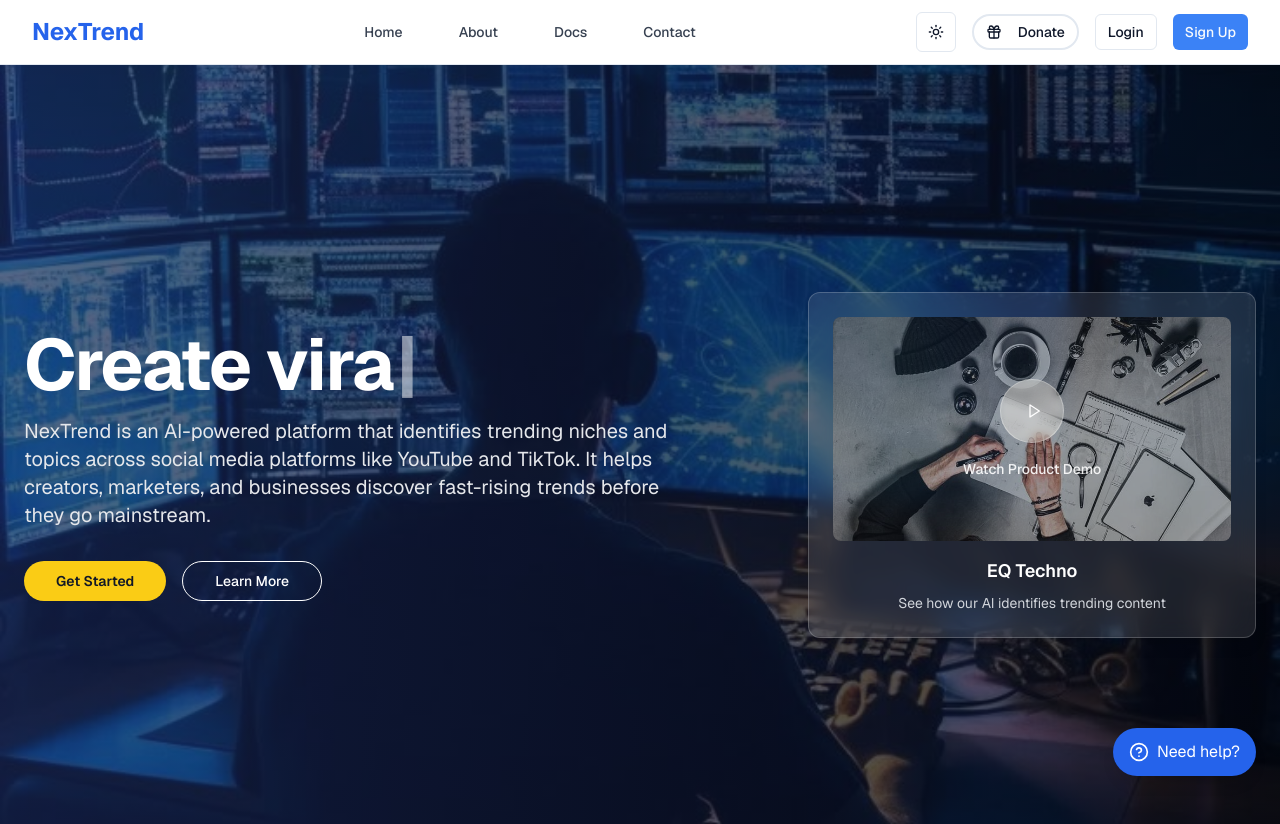
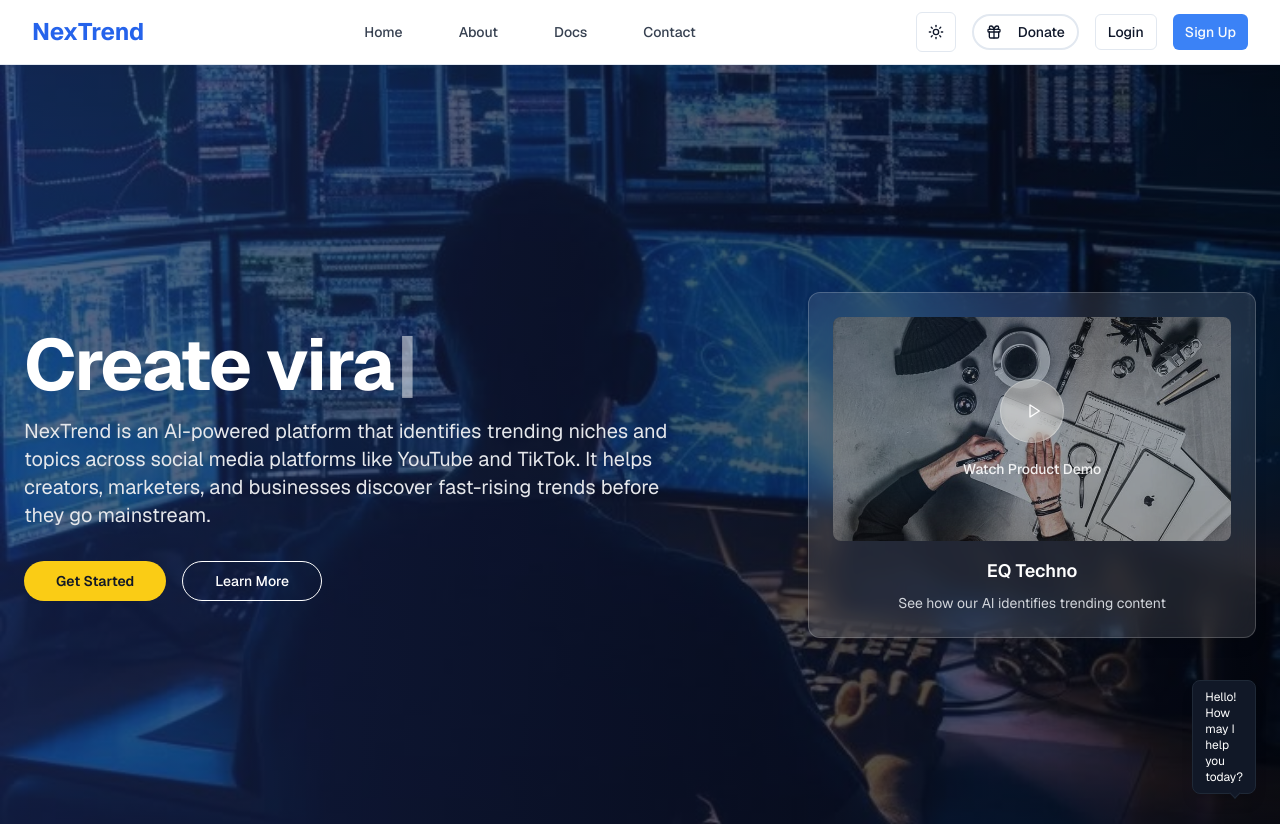
Before and after one commit to CyberMindX-AI/testingrepo, a Next.js app: page / in a window 1280 px wide. Shown: the top 824 px of the page. Built offline with nearby package versions, Linux system fonts and the light colour scheme.

Commit message:
changes on the chatbot widgets and navbar

```diff
--- a/components/chatbot-widget.tsx
+++ b/components/chatbot-widget.tsx
@@ -4,7 +4,7 @@ import { useEffect, useRef, useState } from "react"
 import { Button } from "@/components/ui/button"
 import { Input } from "@/components/ui/input"
 import { Textarea } from "@/components/ui/textarea"
-import { Dialog, DialogContent, DialogHeader, DialogTitle, DialogTrigger } from "@/components/ui/dialog"
+import { Sheet, SheetContent, SheetHeader, SheetTitle, SheetTrigger } from "@/components/ui/sheet"
 import { HelpCircle, Send, MessageSquare, Bug, BookOpenText, PhoneCall, Sparkles } from "lucide-react"
 import { Switch } from "@/components/ui/switch"
 import { motion, AnimatePresence } from "framer-motion"
@@ -24,6 +24,7 @@ export default function ChatbotWidget() {
   const [bugEmail, setBugEmail] = useState("")
   const [bugDesc, setBugDesc] = useState("")
   const [bugUrgent, setBugUrgent] = useState(false)
+  const [showNudge, setShowNudge] = useState(false)
   const scrollRef = useRef<HTMLDivElement>(null)
 
   useEffect(() => {
@@ -31,6 +32,16 @@ export default function ChatbotWidget() {
       scrollRef.current.scrollTop = scrollRef.current.scrollHeight
     }
   }, [open, messages])
+
+  // Show a greeting nudge on every visit (each page load)
+  useEffect(() => {
+    const timer = setTimeout(() => setShowNudge(true), 1200)
+    const autoHide = setTimeout(() => setShowNudge(false), 8000)
+    return () => {
+      clearTimeout(timer)
+      clearTimeout(autoHide)
+    }
+  }, [])
 
   const send = async (text: string, intent?: string) => {
     if (!text.trim()) return
@@ -69,20 +80,42 @@ export default function ChatbotWidget() {
 
   return (
     <div className="fixed bottom-6 right-6 z-50">
-      <Dialog open={open} onOpenChange={setOpen}>
-        <DialogTrigger asChild>
+      <Sheet
+        open={open}
+        onOpenChange={(v) => {
+          setOpen(v)
+          if (v) setShowNudge(false)
+        }}
+      >
+        <SheetTrigger asChild>
           <motion.button
-            className="h-12 px-4 rounded-full shadow-lg bg-blue-600 hover:bg-blue-700 text-white flex items-center"
-            whileHover={{ scale: 1.03 }}
+            aria-label="Open chat"
+            className="h-12 w-12 rounded-full shadow-lg bg-blue-600 hover:bg-blue-700 text-white flex items-center justify-center"
+            whileHover={{ scale: 1.05 }}
             whileTap={{ scale: 0.98 }}
           >
-            <HelpCircle className="h-5 w-5 mr-2" /> Need help?
+            <MessageSquare className="h-5 w-5" />
           </motion.button>
-        </DialogTrigger>
-        <DialogContent className="max-w-lg p-0 overflow-hidden bg-gray-900 text-white border border-gray-800">
-          <DialogHeader className="px-4 pt-4 pb-2">
+        </SheetTrigger>
+        {/* Greeting nudge bubble */}
+        <AnimatePresence>
+          {showNudge && !open && (
+            <motion.div
+              initial={{ opacity: 0, y: 6 }}
+              animate={{ opacity: 1, y: 0 }}
+              exit={{ opacity: 0, y: 6 }}
+              transition={{ duration: 0.2 }}
+              className="absolute -top-12 right-0 max-w-[220px] rounded-lg bg-gray-900 text-white text-xs px-3 py-2 border border-gray-800 shadow-lg"
+            >
+              Hello! How may I help you today?
+              <span className="absolute -bottom-1 right-4 w-2 h-2 bg-gray-900 rotate-45 border-r border-b border-gray-800"></span>
+            </motion.div>
+          )}
+        </AnimatePresence>
+        <SheetContent side="right" className="p-0 bg-gray-900 text-white border-l border-gray-800 w-[380px] sm:w-[420px]">
+          <SheetHeader className="px-4 pt-4 pb-2">
             <div className="flex items-center justify-between">
-              <DialogTitle className="text-white">NexTrend Assistant</DialogTitle>
+              <SheetTitle className="text-white">NexTrend Assistant</SheetTitle>
               <div className="flex items-center gap-2">
                 <a
                   href="/contact"
@@ -92,7 +125,7 @@ export default function ChatbotWidget() {
                 </a>
               </div>
             </div>
-          </DialogHeader>
+          </SheetHeader>
 
           {/* Quick intents */}
           <motion.div
@@ -258,8 +291,8 @@ export default function ChatbotWidget() {
               <Send className="h-4 w-4" />
             </Button>
           </form>
-        </DialogContent>
-      </Dialog>
+        </SheetContent>
+      </Sheet>
     </div>
   )
 }
--- a/components/navbar.tsx
+++ b/components/navbar.tsx
@@ -40,7 +40,7 @@ export function Navbar() {
     { href: "/contact", label: "Contact" },
   ]
 
-  const links = isWorkspace ? [...workspaceLinks, ...defaultLinks] : defaultLinks
+  const links = isWorkspace ? workspaceLinks : defaultLinks
   const linkBaseClass = isWorkspace
     ? "text-white hover:text-white/80 px-3 py-2 rounded-md text-sm font-medium"
     : "text-gray-700 dark:text-white hover:text-blue-600 dark:hover:text-white/80 px-3 py-2 rounded-md text-sm font-medium"
```
